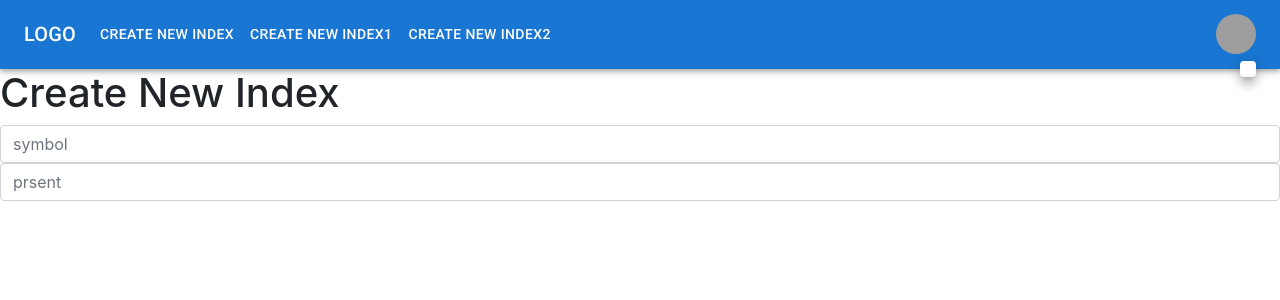
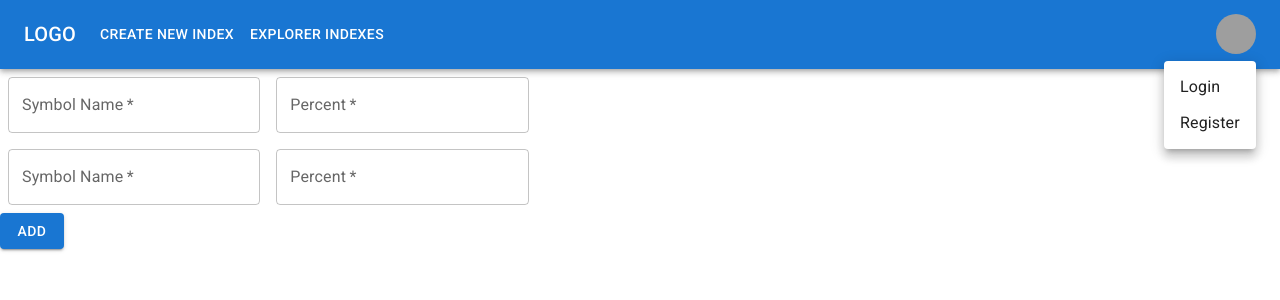
Before and after one commit to DorEliyahu17/CryptoIndexer-FrontEnd, a React (Create React App) app: page /create-new-index in a window 1280 px wide. Both pictures are taken after a click on the button "Open settings". Shown: the top 300 px of the page. Built offline with nearby package versions, Linux system fonts and the light colour scheme; grey boxes are pictures that could not be loaded.

Commit message:
fixed navbar + trying to fix create new index page

```diff
--- a/package.json
+++ b/package.json
@@ -39,6 +39,7 @@
     "@emotion/react": "^11.9.0",
     "@emotion/styled": "^11.8.1",
     "@mui/icons-material": "^5.6.2",
+    "@mui/lab": "^5.0.0-alpha.79",
     "@mui/material": "^5.6.3",
     "@mui/styled-engine-sc": "^5.6.1",
     "react-router": "^6.3.0",
--- a/src/App.js
+++ b/src/App.js
@@ -1,4 +1,4 @@
-import Navbar from "./pages/Navbar";
+import Navbar from "./Components/Navbar";
 import logo from "./logo.svg";
 
 import Button from "@mui/material/Button";
@@ -6,26 +6,20 @@ import Button from "@mui/material/Button";
 import "./App.css";
 
 function App() {
-  let isGay = true;
-  let nameOfGay = "Matan";
+  // let isGay = true;
+  // let nameOfGay = "Matan";
 
-  const handleOnClickMatanGay = (nameOfGayToBeNotGay) => {
-    if (nameOfGayToBeNotGay === nameOfGay) {
-      isGay = !isGay;
-    }
-    console.log("Is " + nameOfGay + " Gay? " + isGay);
-  };
+  // const handleOnClickMatanGay = (nameOfGayToBeNotGay) => {
+  //   if (nameOfGayToBeNotGay === nameOfGay) {
+  //     isGay = !isGay;
+  //   }
+  //   console.log("Is " + nameOfGay + " Gay? " + isGay);
+  // };
 
   return (
     <div className='App'>
       <Navbar />
-      <Button
-        id='first-btn'
-        variant='contained'
-        onClick={() => handleOnClickMatanGay(nameOfGay)}
-      >
-        Hello World
-      </Button>
+      <Button> Hello World </Button>
       {/* <header className='App-header'>
         <img src={logo} className='App-logo' alt='logo' />
         <p>
--- a/src/pages/Navbar.jsx
+++ b/src/Components/Navbar.jsx
@@ -139,8 +139,8 @@ function Navbar(props) {
               onClose={handleCloseUserMenu}
             >
               {settings.map((setting) => (
-                <MenuItem key={setting} onClick={handleCloseUserMenu}>
-                  <Typography textAlign="center">{setting}</Typography>
+                <MenuItem href={setting.href} key={setting.name} onClick={handleCloseUserMenu}>
+                  <Typography textAlign="center">{setting.name}</Typography>
                 </MenuItem>
               ))}
             </Menu>
--- a/src/CreateNewIndex/CreateNewIndex.jsx
+++ b/src/CreateNewIndex/CreateNewIndex.jsx
@@ -1,16 +1,114 @@
-import React, {useEffect, useState} from "react";
-import PropTypes from 'prop-types';
+// import React, {useEffect, useState} from "react";
+// import Button from '@mui/material/Button';
+// // import ButtonBase from '@mui/material/ButtonBase';
+// // import LoadingButton from '@mui/lab/LoadingButton';
+// import PropTypes from 'prop-types';
 
 
 
+// function CreateNewIndex() {
+//   return (
+//     <div>
+//       <h1>Create New Index</h1>
+//       <input className="form-control" type="text" placeholder="symbol" aria-label="symbol" />
+//       <input className="form-control" type="text" placeholder="percent" aria-label="percent" />
+//       <input className="form-control" type="text" placeholder="symbol" aria-label="symbol" />
+//       <input className="form-control" type="text" placeholder="percent" aria-label="percent" />
+//       <Button variant="contained" href="#">
+//         Add
+//       </Button>
+
+
+
+//     </div>
+//   );
+// }
+
+// export default CreateNewIndex;
+
+
+import React, {useEffect, useState, Fragment} from "react";
+import Box from '@mui/material/Box';
+import TextField from '@mui/material/TextField';
+import Button from '@mui/material/Button';
+import PropTypes from 'prop-types';
+
 function CreateNewIndex() {
+  const [ symbolsList, setSymbolList ] = useState([{name: '', percent: 0}, {name: '', percent: 0}]);
+
+  useEffect(() => {
+    symbolsList.map((symbol, index) => {
+      console.log("symbol.name="+symbol.name+"symbol.percent="+symbol.percent+" index="+index);
+    });
+  }, [symbolsList])
+
+  const handleOnClickAddSymbol = () => {
+    let changedSymbolsList = symbolsList;
+    changedSymbolsList.push({name: '', percent: 0});
+    setSymbolList(changedSymbolsList);
+  };
+
+  const handleOnChangeSymbol = (event, index) => {
+    let changedSymbolsList = symbolsList;
+    changedSymbolsList[index].name = event.target.value;
+    setSymbolList(changedSymbolsList);
+  };
+
+  const handleOnChangePercent = (event, index) => {
+    let changedSymbolsList = symbolsList;
+    changedSymbolsList[index].percent = event.target.value;
+    setSymbolList(changedSymbolsList);
+  };
+
+  const renderNewSymbolPercentLine = (boxIndex, symbolName = '', percent = 0) => (
+    <Box
+      component="form"
+      id={`box-${boxIndex}`}
+      sx={{
+        '& .MuiTextField-root': { m: 1, width: '25ch' },
+      }}
+      noValidate
+      autoComplete="off"
+    >
+      <div>
+        <TextField
+          required
+          // id="outlined-required"
+          id={`symbol-${boxIndex}`}
+          label="Symbol Name"
+          placeholder="Symbol Name"
+          // value={symbolName}
+          onChange={(event) => handleOnChangeSymbol(event, boxIndex)}
+        />
+        <TextField
+          required
+          // id="outlined-required"
+          id={`percent-${boxIndex}`}
+          label="Percent"
+          placeholder="Percent"
+          // value={percent}
+          onChange={(event) => handleOnChangePercent(event, boxIndex)}
+        />
+      </div>
+    </Box>
+  );
+
   return (
-    <div>
-      <h1>Create New Index</h1>
-      <input className="form-control" type="text" placeholder="symbol" aria-label="symbol" />
-      <input className="form-control" type="text" placeholder="prsent" aria-label="prsent" />
+    <div id="create-new-index-form">
+      <div id="create-new-index-symbol-list">
+        {/* {(symbolsList.length == 0) ?
+          renderNewSymbolPercentLine(0)
+        : */}
+          {symbolsList.map((symbol, index) => {
+            console.log("symbol.name="+symbol.name+"symbol.percent="+symbol.percent+" index="+index);
+            return renderNewSymbolPercentLine(index, symbol.name, symbol.percent);
+          })}
+        {/* } */}
+      </div>
+      <Button variant="contained" id="add-new-symbol" onClick={handleOnClickAddSymbol}>
+        Add
+      </Button>
     </div>
   );
 }
-
 export default CreateNewIndex;
--- a/src/Sign_in/Sign_in.jsx
+++ b/src/ExplorerIndexes/ExplorerIndexes.jsx
@@ -3,12 +3,12 @@ import PropTypes from 'prop-types';
 
 
 
-function Sign_in() {
+function ExplorerIndexes() {
   return (
     <div>
-      <h1>Sign_in</h1>
+      <h1>ExplorerIndexes</h1>
     </div>
   );
 }
 
-export default Sign_in;
+export default ExplorerIndexes;
--- a/src/Sign_up/Sign_up.jsx
+++ b/src/Login/Login.jsx
@@ -3,12 +3,12 @@ import PropTypes from 'prop-types';
 
 
 
-function Sign_up() {
+function Login() {
   return (
     <div>
-      <h1>Sign_up</h1>
+      <h1>Login</h1>
     </div>
   );
 }
 
-export default Sign_up;
+export default Login;
--- /dev/null
+++ b/src/Register/Register.jsx
@@ -0,0 +1,14 @@
+import React, {useEffect, useState} from "react";
+import PropTypes from 'prop-types';
+
+
+
+function Register() {
+  return (
+    <div>
+      <h1>Register</h1>
+    </div>
+  );
+}
+
+export default Register;
--- a/src/index.js
+++ b/src/index.js
@@ -4,9 +4,12 @@ import { createRoot } from "react-dom/client";
 import { /*BrowserRouter, */ Route } from "react-router";
 import { BrowserRouter, Routes } from "react-router-dom";
 import reportWebVitals from "./reportWebVitals";
-import Navbar from "./pages/Navbar";
+import Navbar from "./Components/Navbar";
 import HomePage from "./HomePage/HomePage";
 import CreateNewIndex from "./CreateNewIndex/CreateNewIndex";
+import ExplorerIndexes from "./ExplorerIndexes/ExplorerIndexes"
+import Login from "./Login/Login"
+import Register from "./Register/Register"
 import App from "./App";
 
 import "./index.css";
@@ -18,23 +21,26 @@ root.render(
     <Navbar
       pages={[
         { name: "Create New Index", href: "/create-new-index" },
-        { name: "Create New Index1", href: "/create-new-index1" },
-        { name: "Create New Index2", href: "/create-new-index2" },
+        { name: "Explorer Indexes", href: "/explorer-indexes" },
       ]}
-      settings={[]}
+      settings={[
+        { name: "Login", href: "/login" },
+        { name: "Register", href: "/register" },
+      ]}
     />
     <BrowserRouter>
       <Routes>
         <Route index element={<HomePage />} />
         <Route path='/create-new-index' element={<CreateNewIndex />} />
+        <Route path='/explorer-indexes' element={<ExplorerIndexes />} />
+        <Route path='/login' element={<Login />} />
+        <Route path='/register' element={<Register />} />
       </Routes>
     </BrowserRouter>
-    {/* <App /> */}
-  </React.StrictMode> //),
-  // document.getElementById("root")
+  </React.StrictMode>
 );
 
 // If you want to start measuring performance in your app, pass a function
 // to log results (for example: reportWebVitals(console.log))
 // or send to an analytics endpoint. Learn more: https://bit.ly/CRA-vitals
-reportWebVitals();
+// reportWebVitals();
```
Also changed, not shown: src/CreateNewIndex/test.jsx (added, +49 -0 lines), 1 other file (tests, documents, lock files or other folders).
